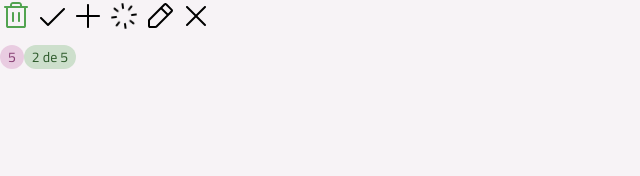
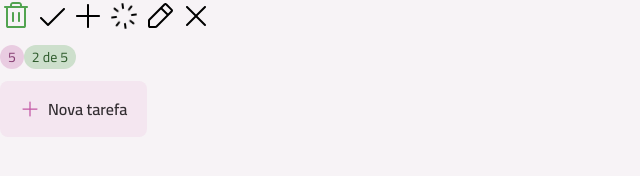
Before and after one commit to TheoRondon25/TodoList_React, a React (Vite) app: page / in a window 1280 px wide. Shown: the part 128-304 px from the top of the page, without its empty margins (0-640 px from the left). Built offline with nearby package versions, Linux system fonts and the light colour scheme.

Commit message:
feat: Criando componente Button

```diff
--- a/src/App.tsx
+++ b/src/App.tsx
@@ -1,12 +1,13 @@
 import Text from './components/text';
 import Badge from './components/badge';
+import Icon from './components/icon';
+import Button from './components/button';
 import TrashIcon from './assets/icons/trash.svg?react';
 import CheckIcon from './assets/icons/check.svg?react';
 import PencilIcon from './assets/icons/pencil.svg?react';
 import PlusIcon from './assets/icons/plus.svg?react';
 import SpinnerIcon from './assets/icons/spinner.svg?react';
 import XIcon from './assets/icons/x.svg?react';
-import Icon from './components/icon';
 
 export default function App() {
   return (
@@ -33,6 +34,10 @@
         <Badge variant="secondary">5</Badge>
         <Badge variant="primary">2 de 5</Badge>
       </div>
+
+      <div>
+        <Button icon={PlusIcon}>Nova tarefa</Button>
+      </div>
     </div>
 
   )
--- /dev/null
+++ b/src/components/button.tsx
@@ -0,0 +1,83 @@
+import React from "react"
+import Icon from "./icon"
+import Text from "./text"
+import {cva, type VariantProps} from "class-variance-authority";
+
+
+export const buttonVariants = cva(`
+  flex items-center justify-center cursor-pointer
+  transition rounded-lg group gap-2
+`, {
+  variants: {
+    variant: {
+      primary: "bg-gray-200 hover:bg-pink-light"
+    },
+    size: {
+      md: "h-14 py-4 px-5"
+    },
+    disabled: {
+      true: "opacity-50 pointer-events-none"
+    }
+  },
+  defaultVariants: {
+    variant: "primary",
+    size: "md",
+    disabled: false
+  }
+});
+
+export const buttonTextVariants = cva("", {
+  variants: {
+    variant: {
+      primary: "text-gray-400"
+    }
+  },
+  defaultVariants: {
+    variant: "primary"
+  }
+})
+
+export const buttonIconVariants = cva("transition", {
+  variants: {
+    variant: {
+      primary: "fill-pink-base"
+    },
+    size: {
+      md: "w-5 h-5"
+    }
+  },
+  defaultVariants: {
+    variant: "primary",
+    size: "md"
+  }
+});
+
+interface ButtonProps
+  extends Omit<React.ComponentProps<"button">, "size" | "disabled">,
+    VariantProps<typeof buttonVariants> {
+  icon?: React.ComponentProps<typeof Icon>["svg"]
+}
+
+export default function Button({
+  variant,
+  size,
+  disabled,
+  className,
+  children,
+  icon: IconComponent,
+  ...props
+}: ButtonProps) {
+  return (
+    <button className={buttonVariants({variant, size, disabled, className})} {...props}>
+      {IconComponent && (
+        <Icon
+        svg={IconComponent}
+        className={buttonIconVariants({variant, size})}
+        />
+      )}
+      <Text variant="body-md-bold" className={buttonTextVariants({variant})}>
+        {children}
+      </Text>
+    </button>
+  );
+}
```
